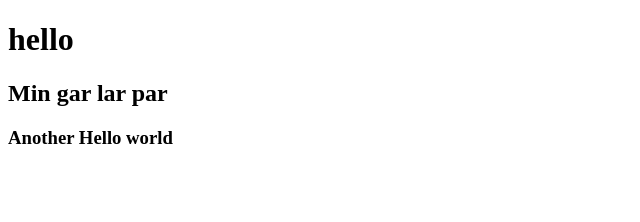
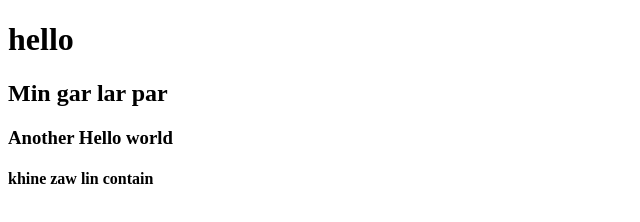
Before and after one commit to moezarnithein/Testing, a plain HTML site: page index.html in a window 1280 px wide. Shown: the whole page, without its empty margins (0-640 px from the left). Drawn offline with Linux system fonts and the light colour scheme.

Commit message:
khine zae

```diff
--- a/index.html
+++ b/index.html
@@ -9,5 +9,6 @@
     <h1>hello</h1>
     <h2>Min gar lar par</h2>
     <h3>Another Hello world</h3>
+    <h4>khine zaw lin contain</h4>
 </body>
 </html>
```
